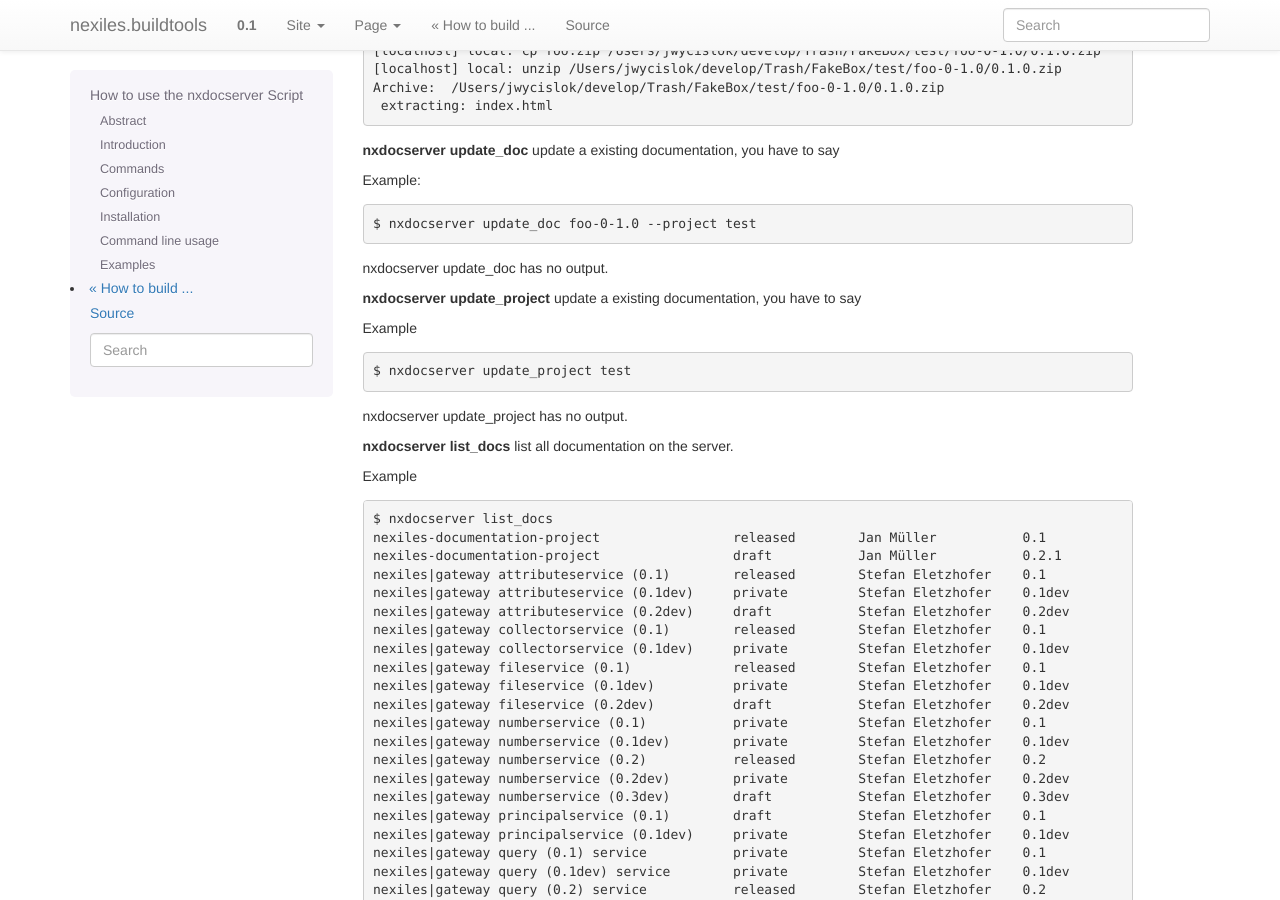
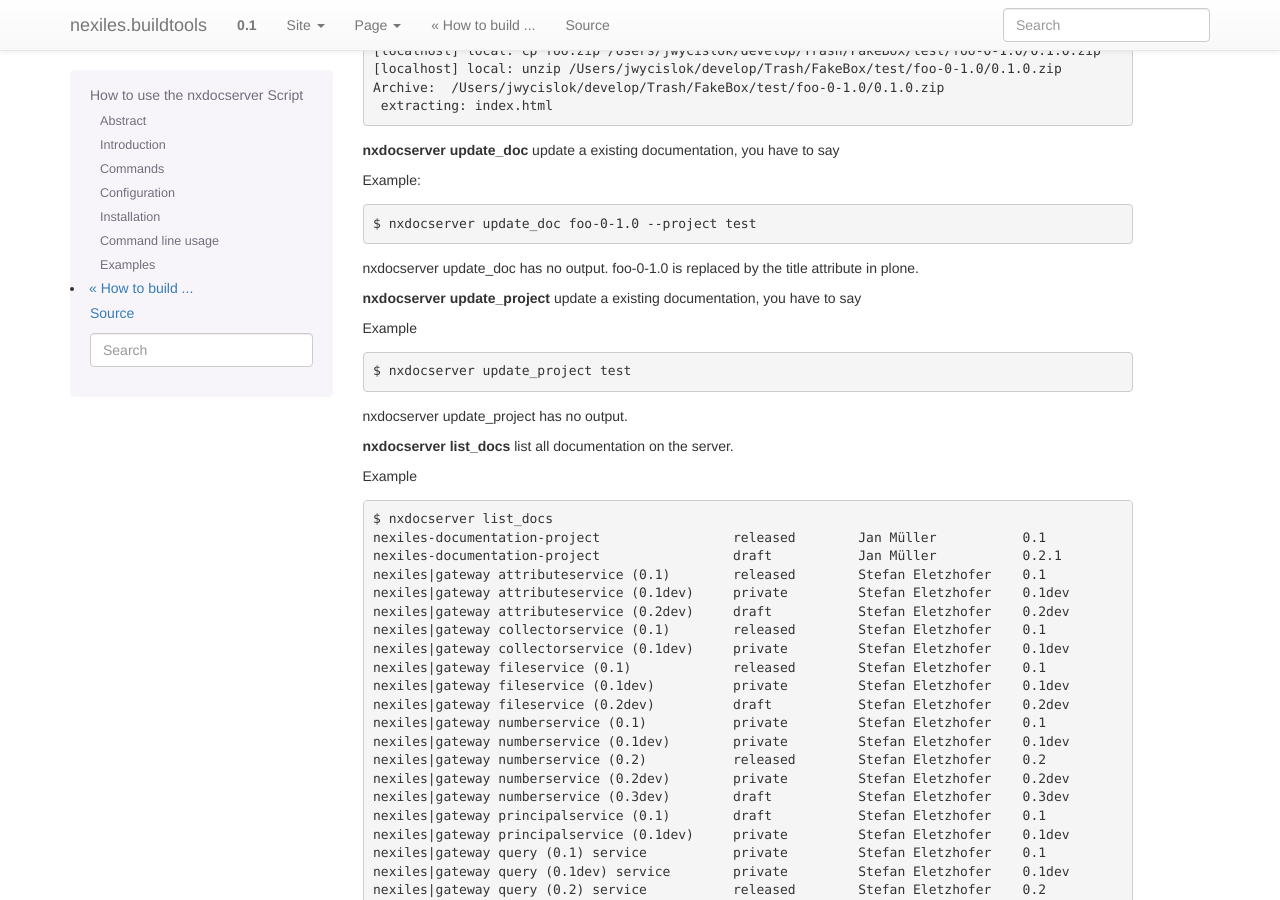
Before and after one commit to nexiles/nexiles.buildtools, a Sphinx documentation site: the page built from docs/nxdocserver.rst, in a window 1280 px wide and 900 px high, scrolled down 1924 px. Built offline with Sphinx 7.4.7, drawn with Linux system fonts in a browser that asks for light colours; pages that are not in the unit, such as notebooks, are missing from menus; some of the changed text lies outside the part shown.

Commit message:
added text in command line usage

```diff
--- a/docs/nxdocserver.rst
+++ b/docs/nxdocserver.rst
@@ -125,6 +125,8 @@
 
   $ nxdocserver update_doc foo-0-1.0 --project test
 nxdocserver update_doc has no output.
+foo-0-1.0 is replaced by the title attribute in plone.
+
 
 
 **nxdocserver update_project** update a existing documentation, you have to say
@@ -215,6 +217,7 @@
 
   $ nxdocserver delete_doc foo-0-1.0 --project test
 nxdocserver delete_doc has no output.
+foo-0-1.0 is replaced by the title attribute in plone.
 
 **nxdocserver delete_project** delete documentation, you have to say
 
```
